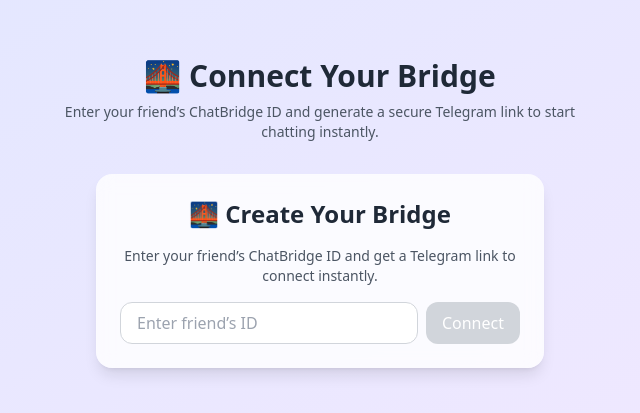
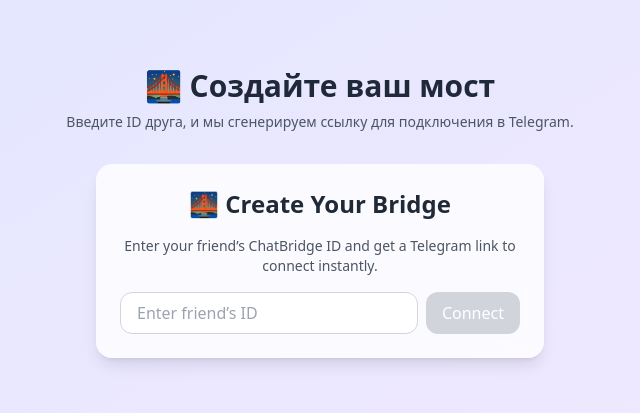
Before and after one commit to georgiom2021-wq/chatbridge-ai-landing, a Next.js app: page /connect in a window 1280 px wide. Shown: the part 187-600 px from the top of the page, without its empty margins (320-960 px from the left). Built offline with nearby package versions, Linux system fonts and the light colour scheme.

Commit message:
Update connect.jsx

```diff
--- a/pages/connect.jsx
+++ b/pages/connect.jsx
@@ -4,23 +4,21 @@
 export default function ConnectPage() {
   return (
     <>
-      {/* ✅ SEO + OG мета */}
       <Meta
-        title="Connect Bridge | ChatBridge AI"
-        description="Create your ChatBridge AI link and instantly connect with friends across languages in Telegram."
+        title="Создать мост | ChatBridge AI"
+        description="Создайте ссылку для подключения в Telegram и начните общение без языковых барьеров."
       />
 
-      {/* ✅ Контент страницы */}
       <main className="min-h-screen flex items-center justify-center bg-gradient-to-br from-indigo-100 to-purple-100 p-6">
         <section className="max-w-lg w-full">
           <div className="text-center mb-8">
-            <h1 className="text-3xl font-bold mb-2">🌉 Connect Your Bridge</h1>
+            <h1 className="text-3xl font-bold mb-2">🌉 Создайте ваш мост</h1>
             <p className="text-gray-600 text-sm">
-              Enter your friend’s ChatBridge ID and generate a secure Telegram link to start chatting instantly.
+              Введите ID друга, и мы сгенерируем ссылку для подключения в Telegram.
             </p>
           </div>
 
-          {/* Сам компонент BridgeCreator */}
+          {/* Компонент генератора deeplink */}
           <BridgeCreator />
         </section>
       </main>
```
